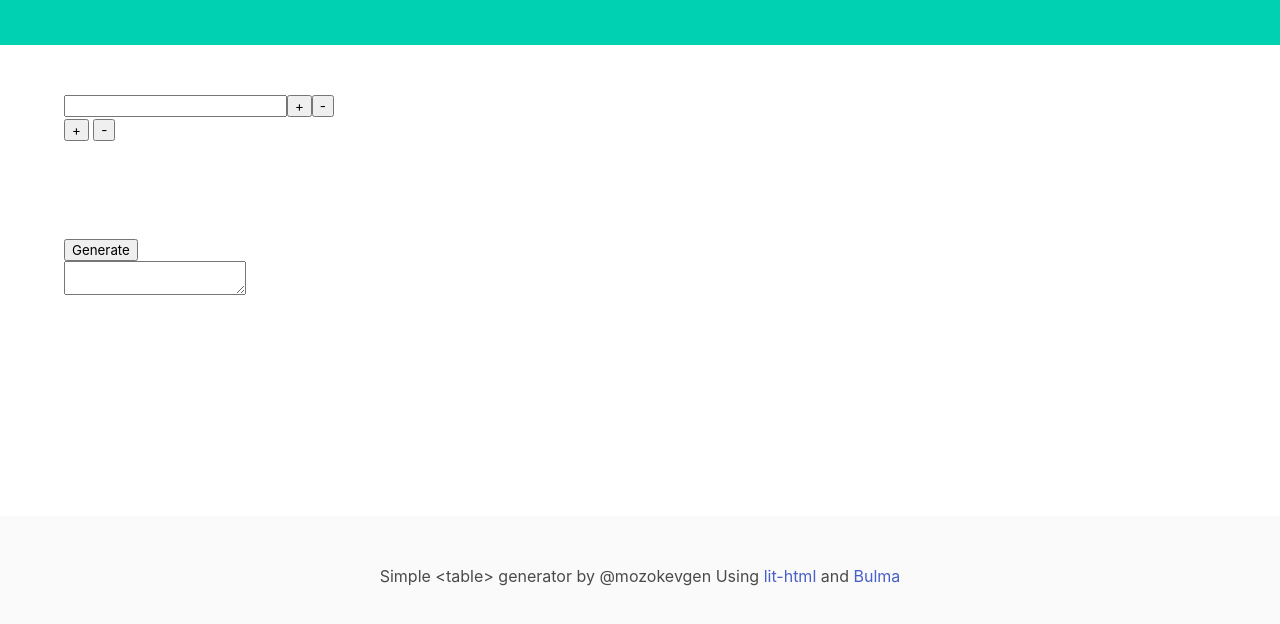
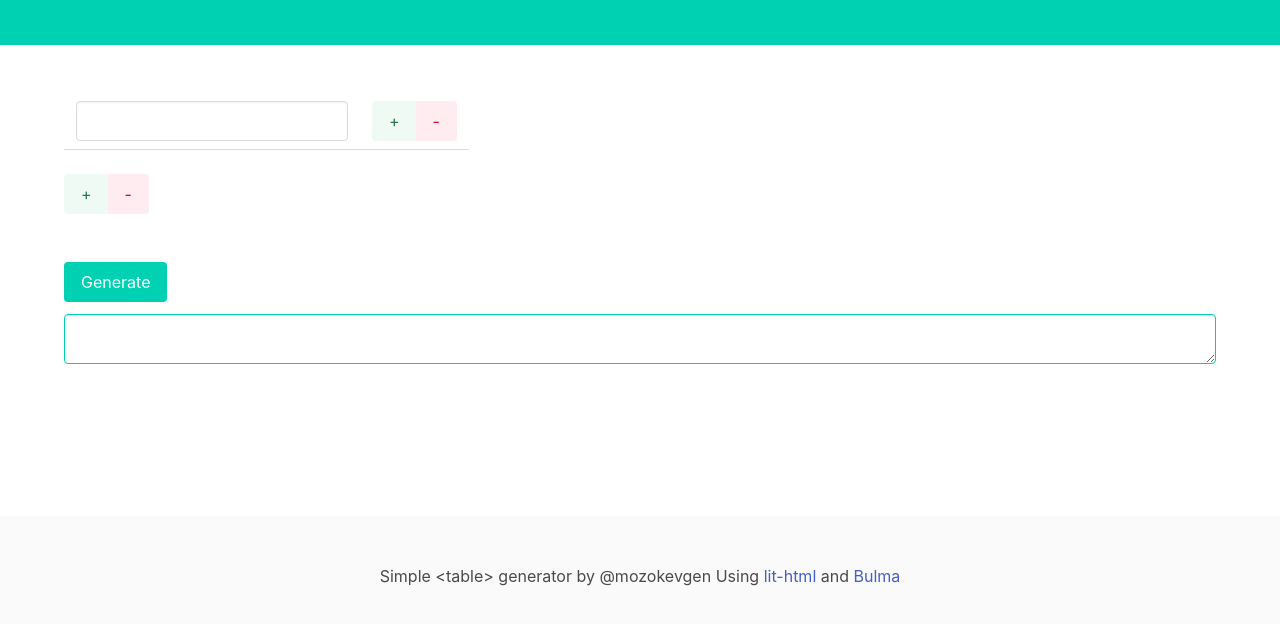
Before and after one commit to mozok/Table-Generator, a website with bundled scripts: page index.html in a window 1280 px wide. Shown: the part 116-740 px from the top of the page. Built offline with nearby package versions, Linux system fonts and the light colour scheme.

Commit message:
fields stilization

```diff
--- a/index.html
+++ b/index.html
@@ -18,15 +18,20 @@
             <div id="table_container" class="container"></div>
         </section>
 
-        <section class="section">
-            <div class="container">
-                <button id="generate_button">Generate</button>
+        <div class="container">
+            <div class="field">
+                <div class="control">
+                    <button id="generate_button" class="button is-primary">Generate</button>
+                </div>
             </div>
 
-            <div class="container">
-                <textarea data-autoresize rows="2" id="result"></textarea>
+            <div class="field">
+                <div calss="control">
+                    <textarea data-autoresize rows="2" class="textarea is-primary" id="result"></textarea>
+                </div>
             </div>
-        </section>
+            </section>
+        </div>
     </div>
 
     <footer class="footer">
--- a/index.js
+++ b/index.js
@@ -7,17 +7,22 @@ var tableSelector = 'table_container';
 var resultSelector = 'result';
 
 var tableTemplate = (rowTemplates) => html`
-    <table>
+    <table class="table">
         ${rowTemplates}
     </table>
-    <button id="add_row" @click=${addRowHandler}>+</button>
-    <button id="remove_row" @click=${removeRowHandler}>-</button>
+    <div class="buttons has-addons">
+        <button id="add_row" @click=${addRowHandler} class="button is-success is-light">+</button>
+        <button id="remove_row" @click=${removeRowHandler} class="button is-danger is-light">-</button>
+    </div>
 `;
 var buttonTemplate = (id) => html`
-    <td><button id=${id} @click=${addTdHandler}>+</button><button id=${id} @click=${removeTdHandler}>-</button></td>
+    <td><div class="buttons has-addons">
+        <button id=${id} @click=${addTdHandler} class="button is-success is-light">+</button>
+        <button id=${id} @click=${removeTdHandler} class="button is-danger is-light">-</button>
+    </div></td>
 `;
 var inputTemplate = (id, data) => html`
-    <td><input id=${id} @change=${inputChangeHandler} type="text" value=${data.data}></td>
+    <td><input id=${id} @change=${inputChangeHandler} type="text" value=${data.data} class="input"></td>
 `;
 var rowTemplate = (tdElements, buttonTemplate) => html`
     <tr>${tdElements}${buttonTemplate}</tr>
```
